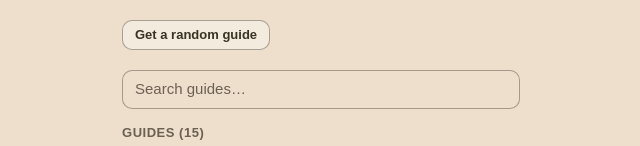
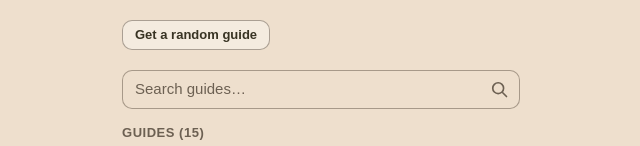
Before and after one commit to imforked/karis-guides, a Next.js app: page / in a window 1280 px wide. Shown: the part 135-281 px from the top of the page, without its empty margins (319-959 px from the left). Built offline with nearby package versions, Linux system fonts and the light colour scheme.

Commit message:
Improve search guide UX.

```diff
--- a/src/app/home-view.tsx
+++ b/src/app/home-view.tsx
@@ -22,11 +22,17 @@ import {
 } from "./home-view.styles";
 
 export function HomeView() {
-  const [searchQuery, setSearchQuery] = useState("");
+  const [draftQuery, setDraftQuery] = useState("");
+  const [appliedQuery, setAppliedQuery] = useState("");
 
-  const filteredGuides = useMemo(
-    () => filterGuidesByQuery(GUIDES, searchQuery),
-    [searchQuery],
+  const listGuides = useMemo(
+    () => filterGuidesByQuery(GUIDES, appliedQuery),
+    [appliedQuery],
+  );
+
+  const suggestionGuides = useMemo(
+    () => filterGuidesByQuery(GUIDES, draftQuery),
+    [draftQuery],
   );
 
   return (
@@ -55,21 +61,22 @@ export function HomeView() {
       <div>
         <SearchFieldRow>
           <SearchBar
-            value={searchQuery}
-            onChange={(event) => setSearchQuery(event.target.value)}
+            value={draftQuery}
+            onChange={(event) => setDraftQuery(event.target.value)}
+            onSearch={() => setAppliedQuery(draftQuery)}
+            searchButtonAriaLabel="Filter the guide list"
             placeholder="Search guides…"
             aria-label="Search guides"
-            suggestions={filteredGuides.map((entry) => ({
+            suggestions={suggestionGuides.map((entry) => ({
               id: entry.id,
               title: entry.title,
               summary: entry.summary,
             }))}
             onSuggestionSelect={(suggestion) => {
-              requestAnimationFrame(() => {
-                document
-                  .getElementById(`guide-${suggestion.id}`)
-                  ?.scrollIntoView({ behavior: "smooth", block: "nearest" });
-              });
+              const guide = GUIDES.find((g) => g.id === suggestion.id);
+              if (guide) {
+                openGuidePdfInNewTab(guide);
+              }
             }}
           />
         </SearchFieldRow>
@@ -77,13 +84,13 @@ export function HomeView() {
 
       <section aria-labelledby="guides-heading">
         <SectionTitle id="guides-heading">
-          Guides ({filteredGuides.length})
+          Guides ({listGuides.length})
         </SectionTitle>
-        {filteredGuides.length === 0 ? (
+        {listGuides.length === 0 ? (
           <EmptyState>No guides match your search.</EmptyState>
         ) : (
           <List>
-            {filteredGuides.map((guide) => (
+            {listGuides.map((guide) => (
               <GuideListItem
                 key={guide.id}
                 guide={guide}
--- a/src/components/SearchBar/SearchBar.styles.ts
+++ b/src/components/SearchBar/SearchBar.styles.ts
@@ -5,11 +5,18 @@ export const Root = styled.div`
   width: 100%;
 `;
 
-export const Input = styled.input`
+export const FieldWrap = styled.div`
+  position: relative;
+  width: 100%;
+`;
+
+export const Input = styled.input<{ $withSearchButton?: boolean }>`
   display: block;
   width: 100%;
   box-sizing: border-box;
   padding: 0.5rem 0.75rem;
+  padding-right: ${({ $withSearchButton }) =>
+    $withSearchButton ? "2.65rem" : "0.75rem"};
   font-size: 0.9375rem;
   line-height: 1.35;
   font-weight: 500;
@@ -37,6 +44,44 @@ export const Input = styled.input`
   &:focus-visible {
     border-color: ${({ theme }) => theme.palette.earth};
     box-shadow: 0 0 0 2px ${({ theme }) => theme.color.accent};
+  }
+
+  &:disabled {
+    cursor: not-allowed;
+    opacity: 0.55;
+  }
+`;
+
+export const SearchAffixButton = styled.button`
+  position: absolute;
+  top: 1px;
+  right: 1px;
+  bottom: 1px;
+  display: flex;
+  align-items: center;
+  justify-content: center;
+  width: 2.5rem;
+  margin: 0;
+  padding: 0;
+  border: none;
+  border-radius: 0 8px 8px 0;
+  color: ${({ theme }) => theme.color.textMuted};
+  background: transparent;
+  cursor: pointer;
+  transition: color 0.15s ease, background 0.15s ease;
+
+  &:hover:not(:disabled) {
+    color: ${({ theme }) => theme.color.foreground};
+    background: ${({ theme }) => theme.color.surface};
+  }
+
+  &:focus {
+    outline: none;
+  }
+
+  &:focus-visible {
+    color: ${({ theme }) => theme.color.foreground};
+    box-shadow: inset 0 0 0 2px ${({ theme }) => theme.color.accent};
   }
 
   &:disabled {
--- a/src/components/SearchBar/SearchBar.tsx
+++ b/src/components/SearchBar/SearchBar.tsx
@@ -16,8 +16,10 @@ import {
   Dropdown,
   DropdownList,
   DropdownListItem,
+  FieldWrap,
   Input,
   Root,
+  SearchAffixButton,
 } from "./SearchBar.styles";
 import type { SearchBarProps, SearchSuggestion } from "./SearchBar.types";
 
@@ -27,6 +29,8 @@ export function SearchBar({
   disabled,
   suggestions = [],
   onSuggestionSelect,
+  onSearch,
+  searchButtonAriaLabel = "Search",
   onFocus,
   onBlur,
   onKeyDown,
@@ -50,6 +54,15 @@ export function SearchBar({
   useEffect(() => {
     return () => cancelBlurClose();
   }, [cancelBlurClose]);
+
+  const runSearch = useCallback(() => {
+    if (!onSearch || disabled) {
+      return;
+    }
+    cancelBlurClose();
+    setListOpen(false);
+    onSearch();
+  }, [cancelBlurClose, disabled, onSearch]);
 
   const showDropdown = listOpen && suggestions.length > 0;
 
@@ -104,6 +117,15 @@ export function SearchBar({
       cancelBlurClose();
       setListOpen(false);
     }
+    if (
+      event.key === "Enter" &&
+      onSearch &&
+      !event.defaultPrevented &&
+      !disabled
+    ) {
+      event.preventDefault();
+      runSearch();
+    }
   };
 
   const handleChange = (event: ChangeEvent<HTMLInputElement>) => {
@@ -127,6 +149,7 @@ export function SearchBar({
 
   return (
     <Root ref={rootRef} role="search">
+      <FieldWrap>
         <Input
           ref={inputRef}
           type="search"
@@ -138,6 +161,7 @@ export function SearchBar({
           aria-autocomplete="list"
           aria-haspopup="listbox"
           disabled={disabled}
+          $withSearchButton={Boolean(onSearch)}
           onFocus={handleFocus}
           onBlur={handleBlur}
           onKeyDown={handleKeyDown}
@@ -145,6 +169,40 @@ export function SearchBar({
           onClick={handleClick}
           {...rest}
         />
+        {onSearch ? (
+          <SearchAffixButton
+            type="button"
+            disabled={disabled}
+            aria-label={searchButtonAriaLabel}
+            onPointerDown={(event) => event.preventDefault()}
+            onClick={runSearch}
+          >
+            <svg
+              width={20}
+              height={20}
+              viewBox="0 0 24 24"
+              fill="none"
+              xmlns="http://www.w3.org/2000/svg"
+              aria-hidden
+              focusable="false"
+            >
+              <circle
+                cx="11"
+                cy="11"
+                r="6.5"
+                stroke="currentColor"
+                strokeWidth={2}
+              />
+              <path
+                d="M16.5 16.5L21 21"
+                stroke="currentColor"
+                strokeWidth={2}
+                strokeLinecap="round"
+              />
+            </svg>
+          </SearchAffixButton>
+        ) : null}
+      </FieldWrap>
       {showDropdown ? (
         <Dropdown id={listboxId} role="listbox" aria-label={ariaLabel}>
           <DropdownList>
--- a/src/components/SearchBar/SearchBar.types.ts
+++ b/src/components/SearchBar/SearchBar.types.ts
@@ -9,4 +9,8 @@ export type SearchSuggestion = {
 export type SearchBarProps = Omit<InputHTMLAttributes<HTMLInputElement>, "type"> & {
   suggestions?: SearchSuggestion[];
   onSuggestionSelect?: (suggestion: SearchSuggestion) => void;
+  /** When set, a search control is shown and Enter submits; call this to apply the query (e.g. filter a list). */
+  onSearch?: () => void;
+  /** Accessible label for the search submit control. */
+  searchButtonAriaLabel?: string;
 };
```
Lines whose indentation alone changed are shown as unchanged.
